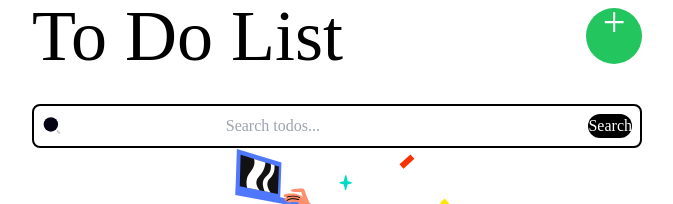
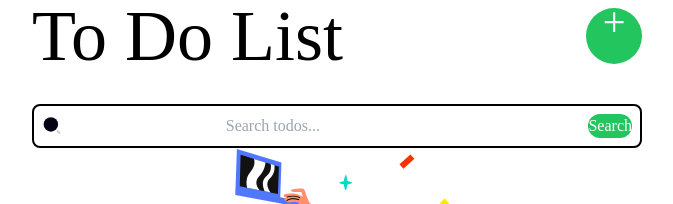
Before and after one commit to tiborFulop123/todoapp, a Vue app: page / in a window 1280 px wide. Shown: the top 204 px of the page, without its empty margins (303-976 px from the left). Built offline with nearby package versions, Linux system fonts and the light colour scheme.

Commit message:
ITL-5 Searcher fixes

```diff
--- a/src/components/HomePage.vue
+++ b/src/components/HomePage.vue
@@ -32,9 +32,7 @@
 
   const searchTitle = ref('');
 
-  const searchedToDo = computed(() => {
-    return toDos.value.filter((item) => item.title.includes(searchTitle.value));
-  });
+  const searchedToDo = computed(() => toDos.value.filter((item) => item.title.includes(searchTitle.value)));
   //end-region
 
   //begin-region Functions
--- a/src/components/ToDoListSearch.vue
+++ b/src/components/ToDoListSearch.vue
@@ -6,9 +6,7 @@
     </div>
 
     <div>
-      <button class="m-2 bg-black text-white rounded-full" @click="searchToDo">
-        <p>Search</p>
-      </button>
+      <BaseButton class="m-2 bg-black text-white rounded-full" @click="searchToDo"> <p>Search</p></BaseButton>
     </div>
   </div>
 </template>
@@ -16,6 +14,7 @@
 <script setup>
   import searchIcon from './../assets/searchIcon.svg';
   import { ref } from 'vue';
+  import BaseButton from './BaseButton.vue';
 
   const emit = defineEmits(['toDoSearch']);
 
```
